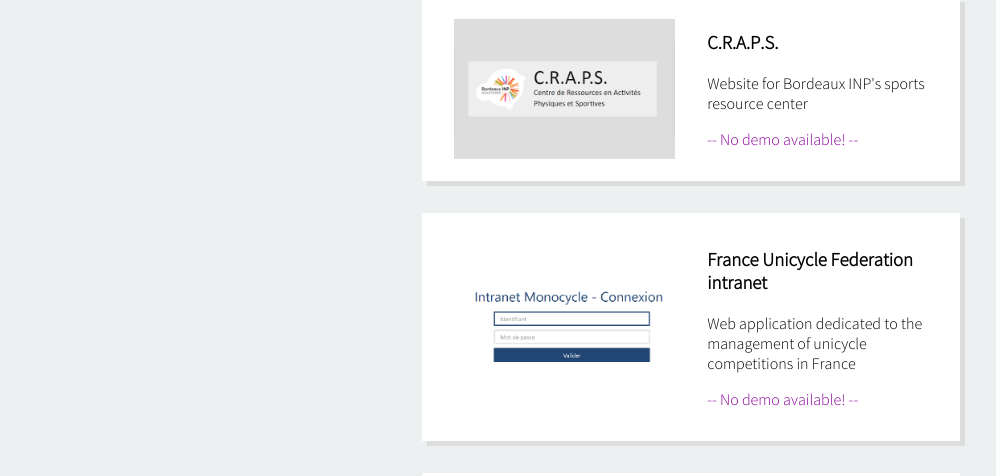
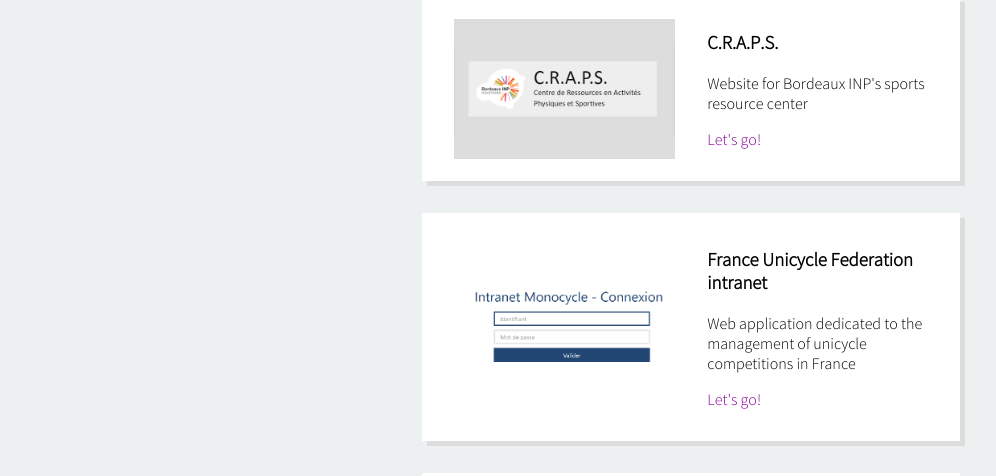
Before and after one commit to vcz-fr/Website, a Jekyll site: the page built from portfolio.html, in a window 1280 px wide. Shown: the part 1088-1564 px from the top of the page, without its empty margins (144-1140 px from the left). Built offline with Jekyll 4.4.1, drawn with Linux system fonts in a browser that asks for light colours.

Commit message:
[Feature] Portfolio refactoring

```diff
--- a/portfolio.html
+++ b/portfolio.html
@@ -13,86 +13,18 @@
             that did not make it to this list because reasons.
         </p>
     </div>
+    {% for item in site.data.portfolio %}
     <div class="c d">
         <div>
-            <div id=i7 class=g></div>
+            <div id="{{item.imageID}}" class="g"></div>
         </div>
         <div>
-            <h3>VCZ's experimental website</h3>
-            <p>A collection of tools by yours truly</p>
+            <h3>{{item.name}}</h3>
+            <p>{{item.description}}</p>
             <p>
-                <a href="//dev.vcz.fr">Let's go!</a>
+                <a href="{{ item.link }}">{% if item.link == "#" %}-- No demo available! --{% else %}Let's go!{% endif %}</a>
             </p>
         </div>
     </div>
-    <div class="c d">
-        <div>
-            <div id=i1 class=g></div>
-        </div>
-        <div>
-            <h3>FontAwesome +</h3>
-            <p>FontAwesome icon picker and CSS generator</p>
-            <p>
-                <a href="//app.izdev.fr/fa+">Let's go!</a>
-            </p>
-        </div>
-    </div>
-    <div class="c d">
-        <div>
-            <div id=i2 class=g></div>
-        </div>
-        <div>
-            <h3>2016</h3>
-            <p>Tiny multiplayer incremental game to wait for 2016</p>
-            <p>
-                <a href="//stock.vcz.fr/2016">Let's go!</a>
-            </p>
-        </div>
-    </div>
-    <div class="c d">
-        <div>
-            <div id=i3 class=g></div>
-        </div>
-        <div>
-            <h3>BDA ENSEIRB-MATMECA</h3>
-            <p>2015 version of Bordeaux Graduate School of Engineering's Bureau des Arts website</p>
-            <p>
-                <a href="//bda.eirb.fr">Let's go!</a>
-            </p>
-        </div>
-    </div>
-    <div class="c d">
-        <div>
-            <div id=i4 class=g></div>
-        </div>
-        <div>
-            <h3>C.R.A.P.S.</h3>
-            <p>Website for Bordeaux INP's sports resource center</p>
-            <p>
-                <a href="#">-- No demo available! --</a>
-            </p>
-        </div>
-    </div>
-    <div class="c d">
-        <div>
-            <div id=i5 class=g></div>
-        </div>
-        <div>
-            <h3>France Unicycle Federation intranet</h3>
-            <p>Web application dedicated to the management of unicycle competitions in France</p>
-            <p><a href="#">-- No demo available! --</a></p>
-        </div>
-    </div>
-    <div class="c d">
-        <div>
-            <div id=i6 class=g></div>
-        </div>
-        <div>
-            <h3>2015</h3>
-            <p>Loading screen for 2015</p>
-            <p>
-                <a href="//stock.vcz.fr/2015">Let's go!</a>
-            </p>
-        </div>
-    </div>
+    {% endfor %}
 </div>
```
Also changed, not shown: _data/portfolio.yml (added, +34 -0 lines).
